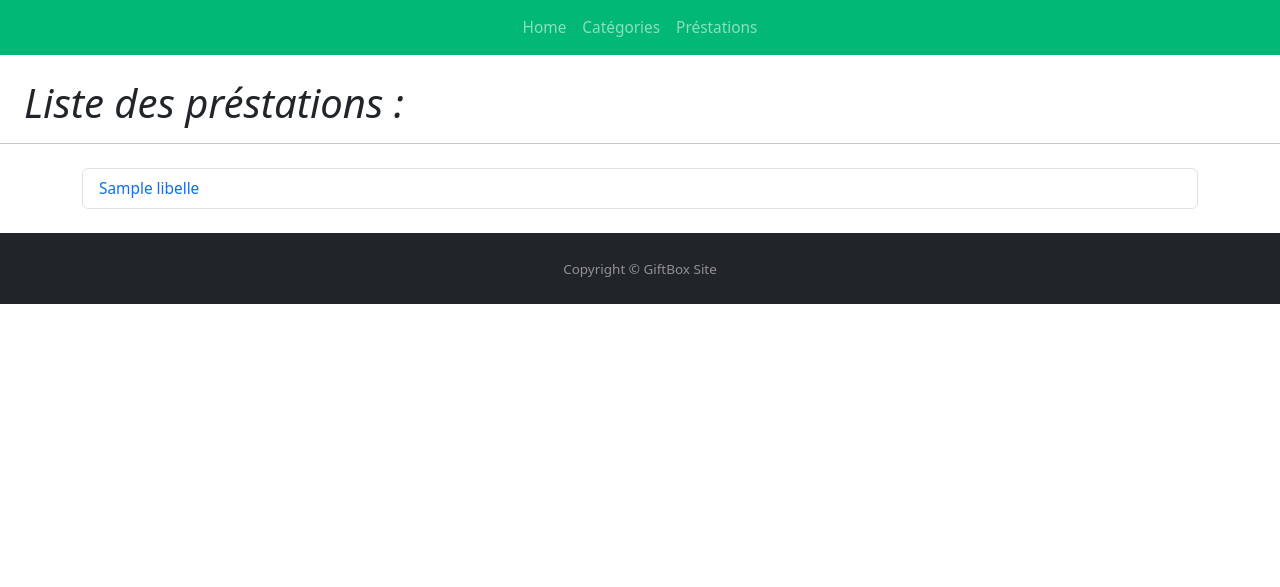
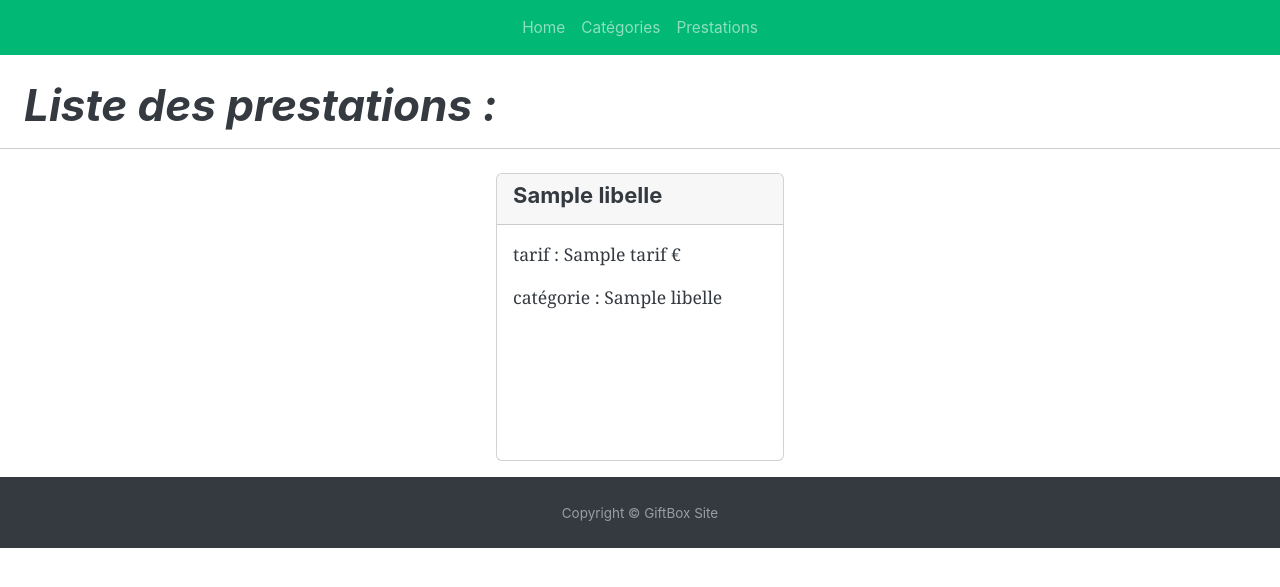
Before and after one commit to grandj161u/giftBox_project, a PHP site: template src/app/views/ListePrestaVue.html.twig in a window 1280 px wide. Shown: the top 587 px of the page. Run offline with PHP 8.4, Linux system fonts and the light colour scheme; the template is opened without the code that fills it: most values are stand-ins (such as "Sample title", 1, 10 or a date in 2020); some libraries are stand-ins or nearby versions.

Commit message:
prestations sous format cards et Modifs relations entités

```diff
--- a/src/app/views/CategorieVue.html.twig
+++ b/src/app/views/CategorieVue.html.twig
@@ -29,11 +29,11 @@
 					<th scope="col">Tarif</th>
 				</tr>
 			</thead>
+			<tbody>
 
 			{% for prestation in prestations %}
 
-				<tbody>
-					<tr class="table-light">
+					<tr class="table-light" onclick="window.location.href='/prestation?id={{ prestation.id }}'" onmouseover="this.style.cursor='pointer'; this.style.backgroundColor='#f8f9fa';" onmouseout="this.style.backgroundColor='white';">
 						<td>
 							<a class="link-underline link-underline-opacity-0 link-underline-opacity-75-hover" href="/prestation?id={{ prestation.id }}">{{ prestation.libelle }}</a>
 						</td>
@@ -42,9 +42,9 @@
 						<td>{{ prestation.tarif }}
 							€</td>
 					</tr>
-				</tbody>
 
 			{% endfor %}
+			</tbody>
 
 		</table>
 	</div>
--- a/src/app/views/ListePrestaVue.html.twig
+++ b/src/app/views/ListePrestaVue.html.twig
@@ -8,7 +8,7 @@
 
 	<figure>
 		<blockquote class="blockquote mx-4 mt-4">
-			<h1>Liste des préstations :
+			<h1>Liste des prestations :
 			</h1>
 		</blockquote>
 	</figure>
@@ -16,10 +16,18 @@
 	<hr>
 
 	<div class="container mt-4">
-		<ul class="list-group mb-4">
+		<ul class="list-unstyled d-flex flex-wrap justify-content-around">
 			{% for prestation in prestations %}
-				<li class="list-group-item">
-					<a class="link-underline link-underline-opacity-0 link-underline-opacity-75-hover" href="/prestation?id={{ prestation.id }}">{{ prestation.libelle }}</a>
+				<li>
+					<div class="card" style="width: 18rem; height: 18rem;" onclick="window.location.href='/prestation?id={{ prestation.id }}'" onmouseover="this.style.cursor='pointer'; this.style.backgroundColor='#f8f9fa';" onmouseout="this.style.backgroundColor='white';">
+						<div class="card-header">
+							<h5 class="card-title">{{ prestation.libelle }}</h5>
+						</div>
+						<div class="card-body">
+							<p class="card-text">tarif : {{ prestation.tarif }} €</p>
+							<p class="card-text">catégorie : {{ prestation.categorie.libelle }}</p>
+						</div>
+					</div>
 				</li>
 			{% endfor %}
 		</ul>
--- a/src/app/views/base.html.twig
+++ b/src/app/views/base.html.twig
@@ -8,8 +8,8 @@
 		</title>
 
 		{% block stylesheets %}
+			<link rel="stylesheet" href="https://cdnjs.cloudflare.com/ajax/libs/bootswatch/5.3.3/litera/bootstrap.rtl.min.css" integrity="sha512-FFEPJib/gQiVk2j/TgcpcFYsQ7MEcXfvc/vDtXkyEjt5dJ2ZnkZOV42g2l4+lqIx2R99D/3dhMKFJl1f60+VGw==" crossorigin="anonymous" referrerpolicy="no-referrer"/>
 			<link rel="stylesheet" href="https://cdnjs.cloudflare.com/ajax/libs/bootswatch/5.3.3/litera/bootstrap.min.css" integrity="sha512-TUtnNUXMMWp2IALAR9t2z1vuorOUQL4dPWG3J9ANInEj6xu/rz5fzni/faoEGzuqeY1Z1yGD6COYAW72oiDVYA==" crossorigin="anonymous" referrerpolicy="no-referrer"/>
-			<link rel="stylesheet" href="https://cdnjs.cloudflare.com/ajax/libs/bootswatch/5.3.3/litera/bootstrap.rtl.min.css" integrity="sha512-FFEPJib/gQiVk2j/TgcpcFYsQ7MEcXfvc/vDtXkyEjt5dJ2ZnkZOV42g2l4+lqIx2R99D/3dhMKFJl1f60+VGw==" crossorigin="anonymous" referrerpolicy="no-referrer"/>
 			<link rel="stylesheet" href="/css/style.css">
 			<link rel="icon" href="/img/favicon.ico">
 		{% endblock %}
--- a/src/app/views/header/navbar.html.twig
+++ b/src/app/views/header/navbar.html.twig
@@ -12,7 +12,7 @@
 					<a class="nav-link" href="/categories">Catégories</a>
 				</li>
 				<li class="nav-item">
-					<a class="nav-link" href="/prestations">Préstations</a>
+					<a class="nav-link" href="/prestations">Prestations</a>
 				</li>
 			</ul>
 		</div>
--- a/src/core/domain/Box.php
+++ b/src/core/domain/Box.php
@@ -14,7 +14,7 @@
     public function prestation()
     {
         return $this->belongsToMany(
-            'gift\appli\models\Prestation',
+            Prestation::class,
             'box2presta',
             'box_id',
             'presta_id'
--- a/src/core/domain/Categorie.php
+++ b/src/core/domain/Categorie.php
@@ -13,6 +13,6 @@
 
     public function prestation()
     {
-        return $this->hasMany('gift\appli\core\domain\Prestation', 'cat_id');
+        return $this->hasMany(Prestation::class, 'cat_id');
     }
 }
--- a/src/core/domain/Prestation.php
+++ b/src/core/domain/Prestation.php
@@ -13,13 +13,13 @@
 
     public function categorie()
     {
-        return $this->belongsTo('gift\appli\models\Categorie', 'cat_id');
+        return $this->belongsTo(Categorie::class, 'cat_id');
     }
 
     public function box()
     {
         return $this->belongsToMany(
-            'gift\appli\models\Box',
+            Box::class,
             'box2presta',
             'presta_id',
             'box_id'
```
Also changed, not shown: 1 other file.
